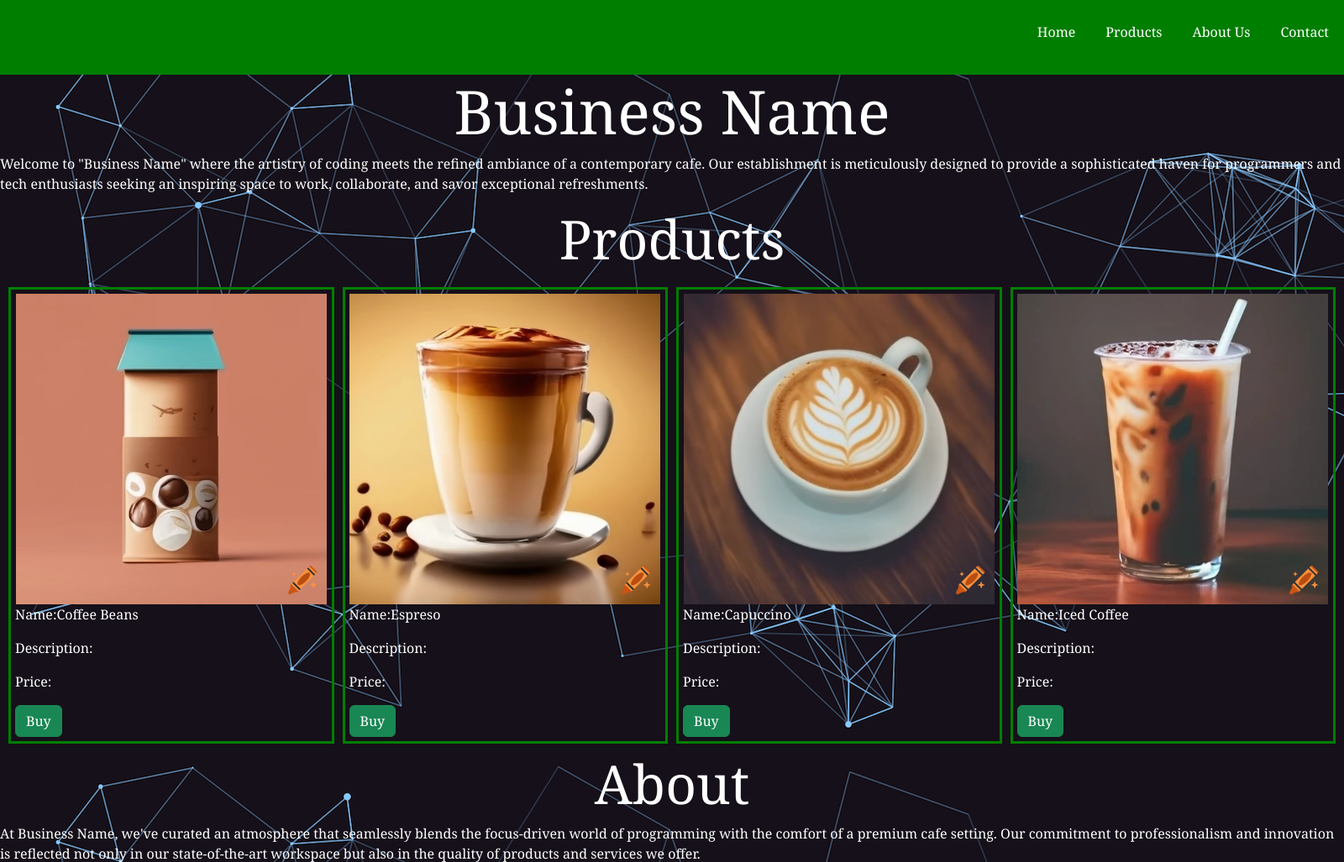
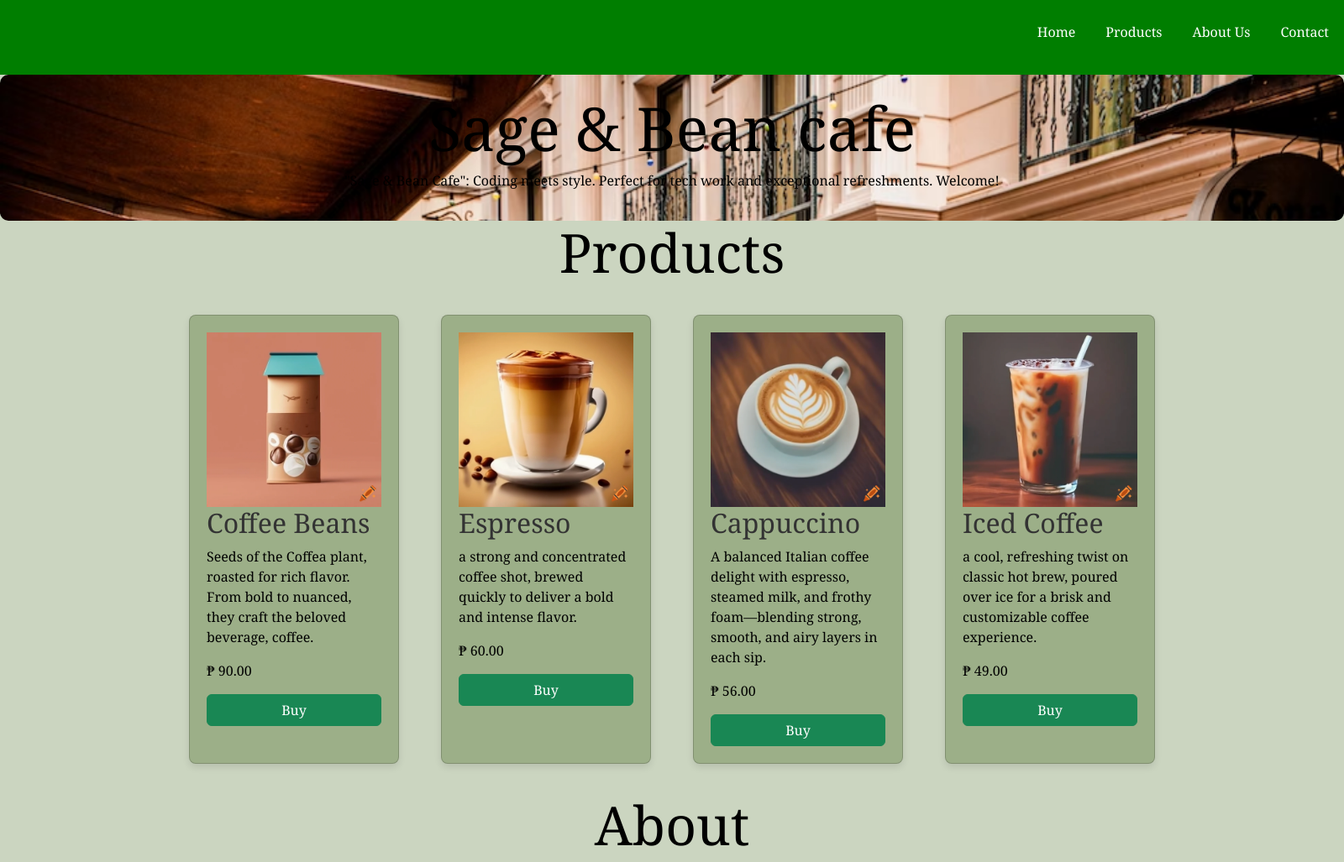
Before and after one commit to joshua496/sageandbeans, a PHP site: page / in a window 1600 px wide. Shown: the top 1027 px of the page at 84% size. Run offline with PHP 8.4, Linux system fonts and the light colour scheme.

Commit message:
HUGE UPDATE IN WEBSITE

```diff
--- a/index.html
+++ b/index.html
@@ -35,61 +35,52 @@
   </header>
   <main>
   <!--HOME-->
-  <section id="Home">
+  <section id="home">
   </section>
-  <h1 class="display-2">Business Name</h1>
-  <p>
-    Welcome to "Business Name" where the artistry of coding meets the refined ambiance of a contemporary cafe. Our establishment is meticulously designed to provide a sophisticated haven for programmers and tech enthusiasts seeking an inspiring space to work, collaborate, and savor exceptional refreshments.
-  </p>
+  <div class="home">
+  <h1 class="display-2">Sage & Bean cafe</h1>
+  <p>"Sage & Bean Cafe": Coding meets style. Perfect for tech work and exceptional refreshments. Welcome!</p>
+</div>
 
 
   <!--PRODUCT-->
 
   <section id="Products">
     <h1 class="display-3">Products</h1>
-    <div class="grid-container">
-      <div class="grid-item">
-        <img src="images/coffee beans.png" width="370px" height="370px">
-        <div class="info">
-        <p>Name:Coffee Beans</p>
-        <p>Description:</p>
-        <p>Price:</p>
+    <div class="card-container">
+      <div class="card">
+        <img src="images/coffee beans.png">
+        <h2>Coffee Beans</h2>
+        <p>Seeds of the Coffea plant, roasted for rich flavor. From bold to nuanced, they craft the beloved beverage, coffee.</p>
+        <p>₱ 90.00</p>
         <button type="button" class="btn btn-success">Buy</button>
       </div>
+
+      <div class="card">
+        <img src="images/espreso.png">
+        <h2>Espresso</h2>
+        <p>a strong and concentrated coffee shot, brewed quickly to deliver a bold and intense flavor.</p>
+        <p>₱ 60.00</p>
+        <button type="button" class="btn btn-success">Buy</button>
       </div>
 
-      <div class="grid-item">
-        <img src="images/espreso.png" width="370px" height="370px">
-        <div class="info">
-
-        <p>Name:Espreso</p>
-        <p>Description:</p>
-        <p>Price:</p>
+      <div class="card">
+        <img src="images/cappuccino.png">
+        <h2>Cappuccino</h2>
+        <p>A balanced Italian coffee delight with espresso, steamed milk, and frothy foam—blending strong, smooth, and airy layers in each sip.</p>
+        <p>₱ 56.00</p>
         <button type="button" class="btn btn-success">Buy</button>
       </div>
-      </div>
 
-      <div class="grid-item">
-        <img src="images/cappuccino.png" width="370px" height="370px">
-        <div class="info">
-        <p>Name:Capuccino</p>
-        <p>Description:</p>
-        <p>Price:</p>
+      <div class="card">
+        <img src="images/iced coffee.png">
+        <h2>Iced Coffee</h2>
+        <p>a cool, refreshing twist on classic hot brew, poured over ice for a brisk and customizable coffee experience.</p>
+        <p>₱ 49.00</p>
         <button type="button" class="btn btn-success">Buy</button>
       </div>
-      </div>
+    </div>
 
-      <div class="grid-item">
-        <img src="images/iced coffee.png" width="370px" height="370px">
-        <div class="info">
-        <p>Name:Iced Coffee</p>
-        <p>Description:</p>
-        <p>Price:</p>
-        <button type="button" class="btn btn-success">Buy</button>
-      </div>
-      </div>
-
-    </div>
   </section>
   <!--ABOUT-->
   <section id="About">
--- a/styles.css
+++ b/styles.css
@@ -2,8 +2,8 @@ h1{
     text-align: center;
 }
 body {
-    background-image: url(images/background.png);
-    color: white;
+  background-color: #cbd5c0;
+    color: black;
     font-family: Georgia, 'Times New Roman', Times, serif;
 }
 
@@ -42,20 +42,46 @@ body {
     color: yellow;
 }
 
-.grid-container {
-    display: grid;
-    grid-template-columns: repeat(4, 1fr);
-    gap: 10px;
-    padding: 10px;
+  .card-container {
+    display: flex;
+    flex-wrap: wrap;
+    justify-content: space-around;
+    max-width: 1200px;
+    margin: 20px auto;
+  }
+  .home{
+    background-size: cover;
+    background-repeat: no-repeat;
+    background-image: url(images/background.png);
+  background-color: rgba(255, 255, 255, 0.5); /* Adjust the last value (0.5) for the desired opacity */
+  padding: 20px;
+  border-radius: 10px;
+   text-align: center;
   }
 
-  .grid-item {
-    padding: 5px;
-    border: 3px solid #007e00;
-    color:white;
-    text-align: center;
 
+  .card {
+    box-shadow: 0 4px 8px rgba(0, 0, 0, 0.1);
+    border-radius: 8px;
+    padding: 20px;
+    margin: 15px;
+    width: 250px;
+    transition: 0.3s;
+    background-color: #9caf88;
   }
+
+  .card h2 {
+    color: #333;
+  }
+
+  .card p {
+    color: black;
+  }
+  .card:hover {
+    box-shadow: 0 8px 16px 0 rgba(0,0,0,0.2);
+  }
+
+
   .info{
     text-align: justify;
   }
@@ -68,13 +94,13 @@ body {
   }
 
   .contacts div {
-    overflow: hidden; /* Ensure content does not overflow */
-    border-radius: 50%; /* Make it circular */
-    margin: 0; /* Remove default margins */
+    overflow: hidden;
+    border-radius: 50%;
+    margin: 0;
   }
 
   .contacts img {
-    width: 100%; /* Ensure the image takes the full width of the container */
-    height: auto; /* Maintain aspect ratio */
-    display: block; /* Remove default inline display */
+    width: 100%;
+    height: auto;
+    display: block;
   }
```
Also changed, not shown: images/background.png, images/logo.png (added).
